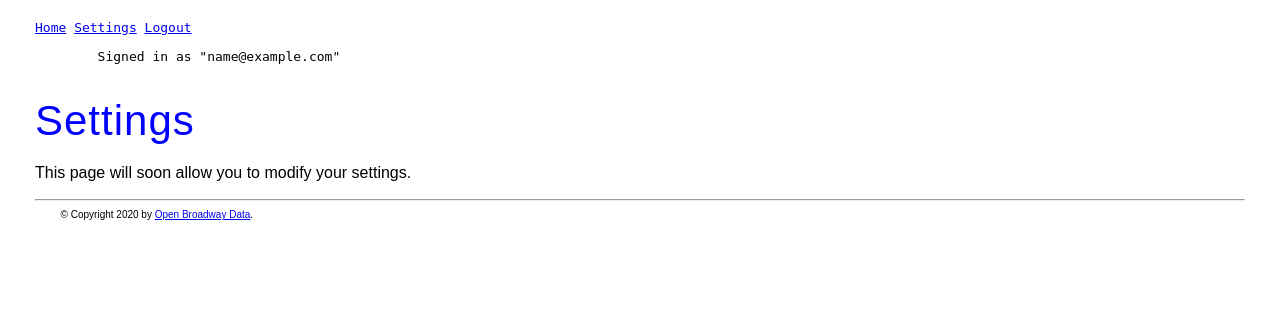
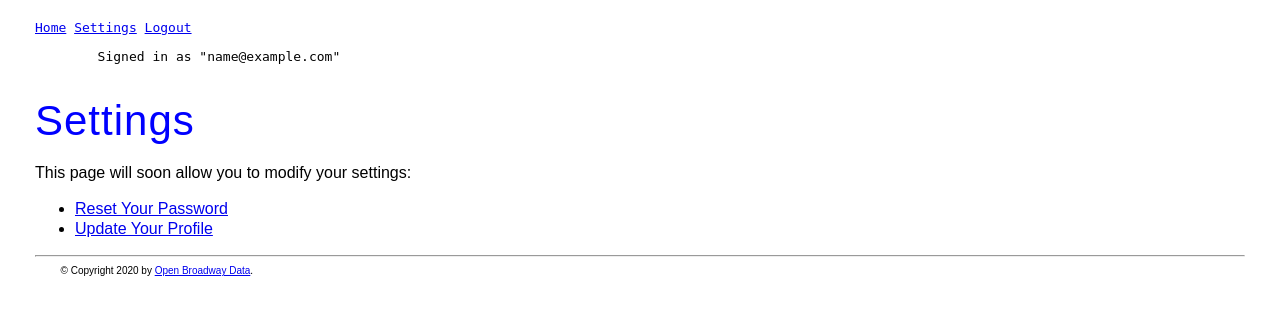
Before and after one commit to Broadway-Open-Data/Get-Data-App, a Flask app: page /settings in a window 1280 px wide. Shown: the top 315 px of the page. Run offline with Flask 2, Linux system fonts and the light colour scheme; the visitor is signed in with stand-in values (Sample User, id 1); data comes from the database, SQL or seed files in the repository; parts of the project's set-up code (start-up, migrations or seed data) failed here and were passed over; some libraries are stand-ins or nearby versions.

Commit message:
added pages for forms for settings

```diff
--- a/app/app.py
+++ b/app/app.py
@@ -205,6 +205,17 @@ def settings():
         title='Settings'
     )
 
+@app.route("/settings/reset-password")
+@login_required
+def reset_password():
+    """Reset your password"""
+    return render_template('settings/reset-password.html',title='Password Reset')
+
+@app.route("/settings/update-profile")
+@login_required
+def update_profile():
+    """Update your profile"""
+    return render_template('settings/update-profile.html',title='Update Profile')
 
 # ==============================================================================
 # Build routes
--- a/app/templates/settings.html
+++ b/app/templates/settings.html
@@ -5,6 +5,10 @@
 
   <h1>Settings</h1>
   <p>
-    This page will soon allow you to modify your settings.
+    This page will soon allow you to modify your settings:
   </p>
+  <ul>
+      <li><a href="settings/reset-password">Reset Your Password</a></li>
+      <li><a href="settings/update-profile">Update Your Profile</a></li>
+  </ul>
 {% endblock %}
```
Also changed, not shown: app/templates/settings/reset-password.html (added, +10 -0 lines), app/templates/settings/update-profile.html (added, +10 -0 lines).
